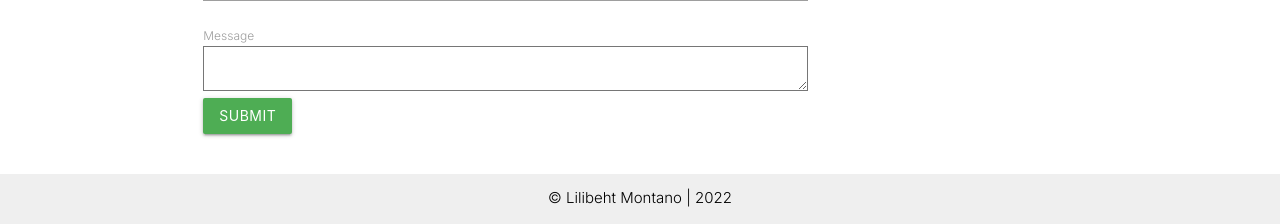
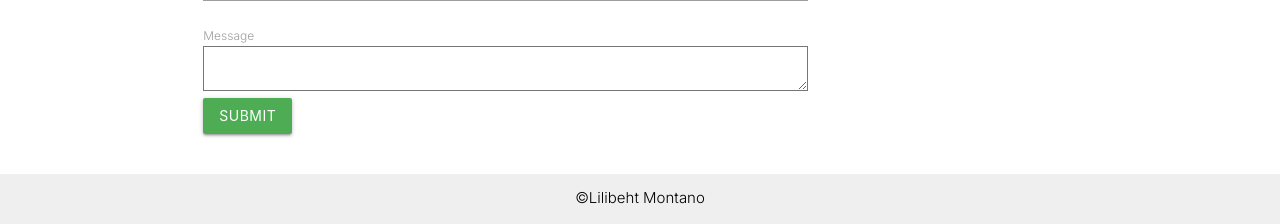
Before and after one commit to lilibella28/PicoMe, a Node server app: page /about in a window 1280 px wide. Shown: the part 1590-1814 px from the top of the page. Run offline with Node 20, Linux system fonts and the light colour scheme; some libraries are stand-ins or nearby versions.

Commit message:
Update copyright policy

```diff
--- a/views/partials/footer.ejs
+++ b/views/partials/footer.ejs
@@ -13,7 +13,7 @@
 
   <div class="footer-copyright">
     <div class="container black-text center-align">
-    © Lilibeht Montano | 2022
+    ©Lilibeht Montano
 
     </div>
   </div>
```
